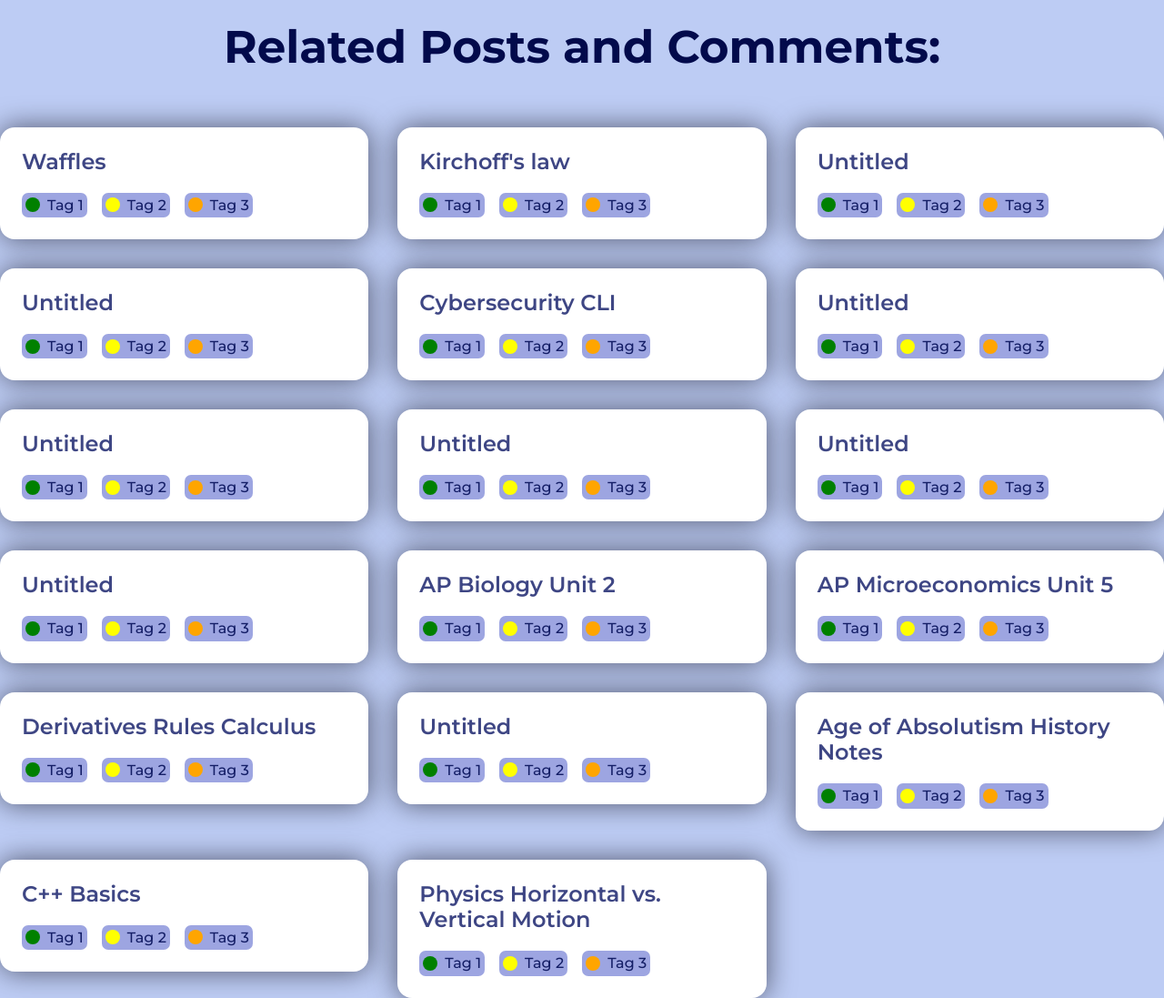
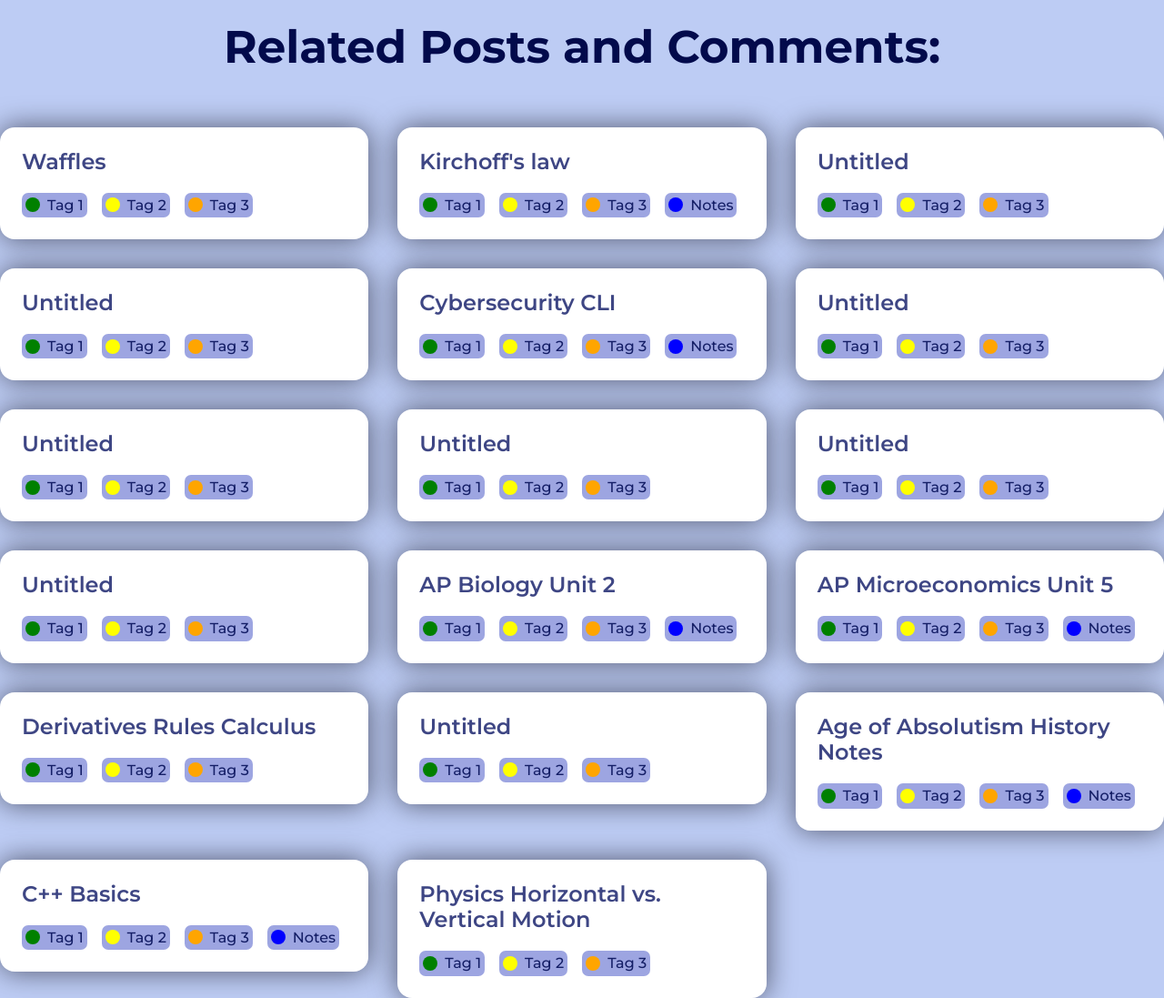
Before and after one commit to StructuredProgramming/CongressionalAppChallenge, a Flask app: template templates/searchResults.html in a window 1280 px wide. Shown: the part 112-1209 px from the top of the page at 91% size. Run offline with Flask 3, Linux system fonts and the light colour scheme; the template is opened without the code that fills it: values that come from a table or form of the project are taken from there, others are empty.

Commit message:
added something with tags

```diff
--- a/templates/searchResults.html
+++ b/templates/searchResults.html
@@ -259,6 +259,12 @@
                     <div class="tag-circle" style="background-color: orange;"></div>
                     <a href="/" style="color:hsl(233, 67%, 24%);font-weight:500;font-family:'Montserrat', sans-serif;">Tag 3</a>
                 </div>
+                {% if post.is_note %}
+                <div class="tag">
+                    <div class="tag-circle" style="background-color: blue;"></div>
+                    <a href="/" style="color:hsl(233, 67%, 24%);font-weight:500;font-family:'Montserrat', sans-serif;">Notes</a>
+                </div>
+                {% endif %}
             </div>
         </div>
         {% endfor %}
```
Also changed, not shown: templates/displaypost.html (+1 -6 lines).
